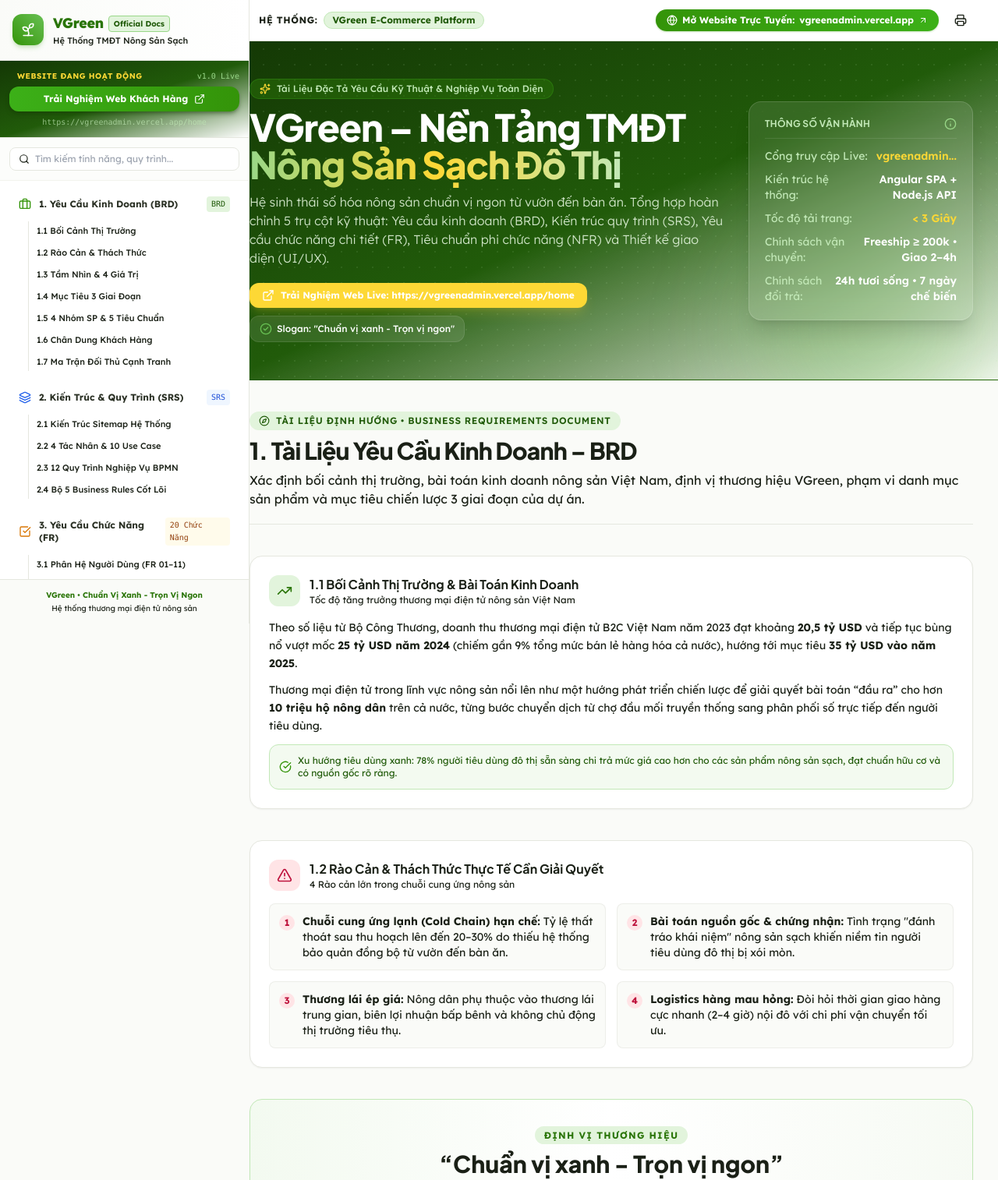
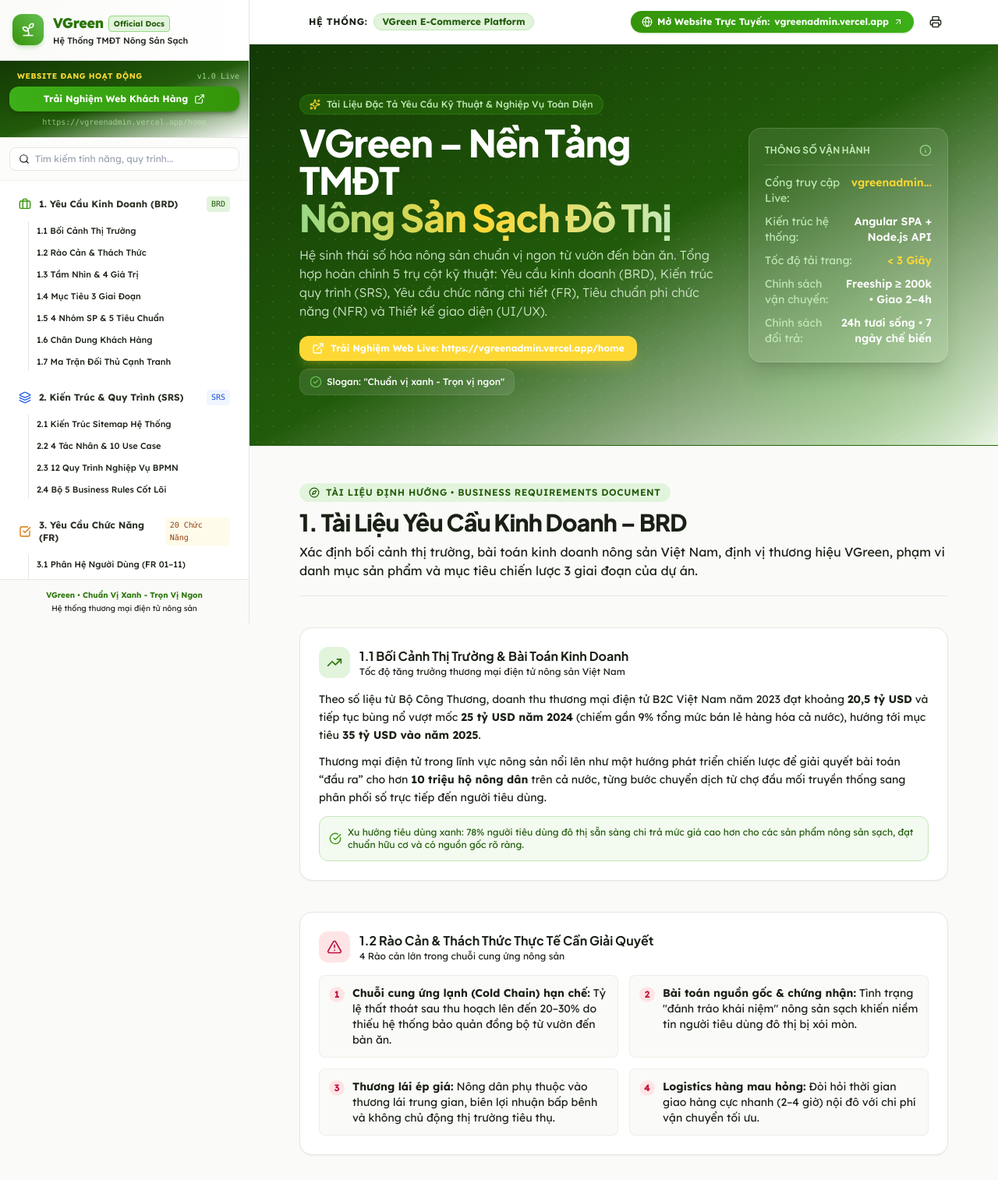
Before and after one commit to mathithuhaa/vgreen_Description, a plain HTML site: page index.html in a window 1280 px wide. Shown: the top 1514 px of the page at 78% size. Drawn offline with nearby package versions, Linux system fonts and the light colour scheme.

Commit message:
fix(layout): add generous padding and fix sidebar overlap on content

```diff
--- a/index.html
+++ b/index.html
@@ -101,7 +101,7 @@
   <div id="mobileSidebarBackdrop" class="fixed inset-0 bg-black/50 z-40 hidden lg:hidden transition-opacity" onclick="toggleSidebar()"></div>
 
   <!-- ================= SIDEBAR NAVIGATION ================= -->
-  <aside id="mainSidebar" class="fixed top-0 bottom-0 left-0 z-50 w-72 sm:w-80 bg-white border-r border-vgray-200 flex flex-col transform -translate-x-full lg:translate-x-0 transition-transform duration-300 ease-in-out shadow-xl lg:shadow-none">
+  <aside id="mainSidebar" class="fixed top-0 bottom-0 left-0 z-50 w-72 xl:w-80 bg-white border-r border-vgray-200 flex flex-col transform -translate-x-full lg:translate-x-0 transition-transform duration-300 ease-in-out shadow-xl lg:shadow-none">
 
     <!-- Sidebar Header & Brand Logo -->
     <div class="p-4 border-b border-vgray-200/80 bg-gradient-to-r from-vgray-50 to-white flex items-center justify-between">
@@ -250,11 +250,11 @@
   </aside>
 
   <!-- ================= TOP BAR & MAIN CONTENT WRAPPER ================= -->
-  <div class="lg:pl-72 sm:lg:pl-80 flex flex-col flex-1 transition-all">
+  <div class="lg:pl-72 xl:pl-80 flex flex-col flex-1 min-w-0 transition-all">
 
     <!-- Top Sticky Header -->
     <header class="glass-header sticky top-0 z-30 border-b border-vgray-200 shadow-sm">
-      <div class="max-w-6xl mx-auto px-4 sm:px-8 py-2.5 flex items-center justify-between">
+      <div class="max-w-6xl mx-auto px-6 sm:px-10 lg:px-12 xl:px-16 py-3 flex items-center justify-between">
 
         <!-- Mobile Toggle Button -->
         <div class="flex items-center space-x-3">
@@ -287,7 +287,7 @@
     </header>
 
     <!-- ================= HERO BANNER ================= -->
-    <section class="relative bg-gradient-to-br from-vgreen-900 via-vgreen-800 to-vgreen-950 text-white py-12 px-4 sm:px-8 border-b border-vgreen-700/50 overflow-hidden">
+    <section class="relative bg-gradient-to-br from-vgreen-900 via-vgreen-800 to-vgreen-950 text-white py-12 lg:py-16 px-6 sm:px-10 lg:px-12 xl:px-16 border-b border-vgreen-700/50 overflow-hidden">
       <div class="absolute inset-0 opacity-10 bg-[radial-gradient(#C2E8B7_1px,transparent_1px)] [background-size:20px_20px]"></div>
       <div class="absolute right-0 -bottom-24 w-80 h-80 bg-vgreen-500/20 rounded-full blur-3xl pointer-events-none"></div>
 
@@ -355,7 +355,7 @@
     </section>
 
     <!-- ================= MAIN CONTENT CONTAINER ================= -->
-    <main class="max-w-6xl w-full mx-auto px-4 sm:px-8 py-10 space-y-20">
+    <main class="max-w-6xl w-full mx-auto px-6 sm:px-10 lg:px-12 xl:px-16 py-12 space-y-20">
 
       <!-- ================================================================= -->
       <!-- 1. BUSINESS REQUIREMENTS DOCUMENT (BRD)                           -->
@@ -2683,7 +2683,7 @@
 
     <!-- ================= FOOTER ================= -->
     <footer class="bg-vgray-900 text-white mt-24 border-t border-vgray-800">
-      <div class="max-w-6xl mx-auto px-4 sm:px-8 py-12">
+      <div class="max-w-6xl mx-auto px-6 sm:px-10 lg:px-12 xl:px-16 py-12">
         <div class="grid grid-cols-1 md:grid-cols-3 gap-8">
           <div class="space-y-3">
             <div class="flex items-center space-x-2.5">
```
